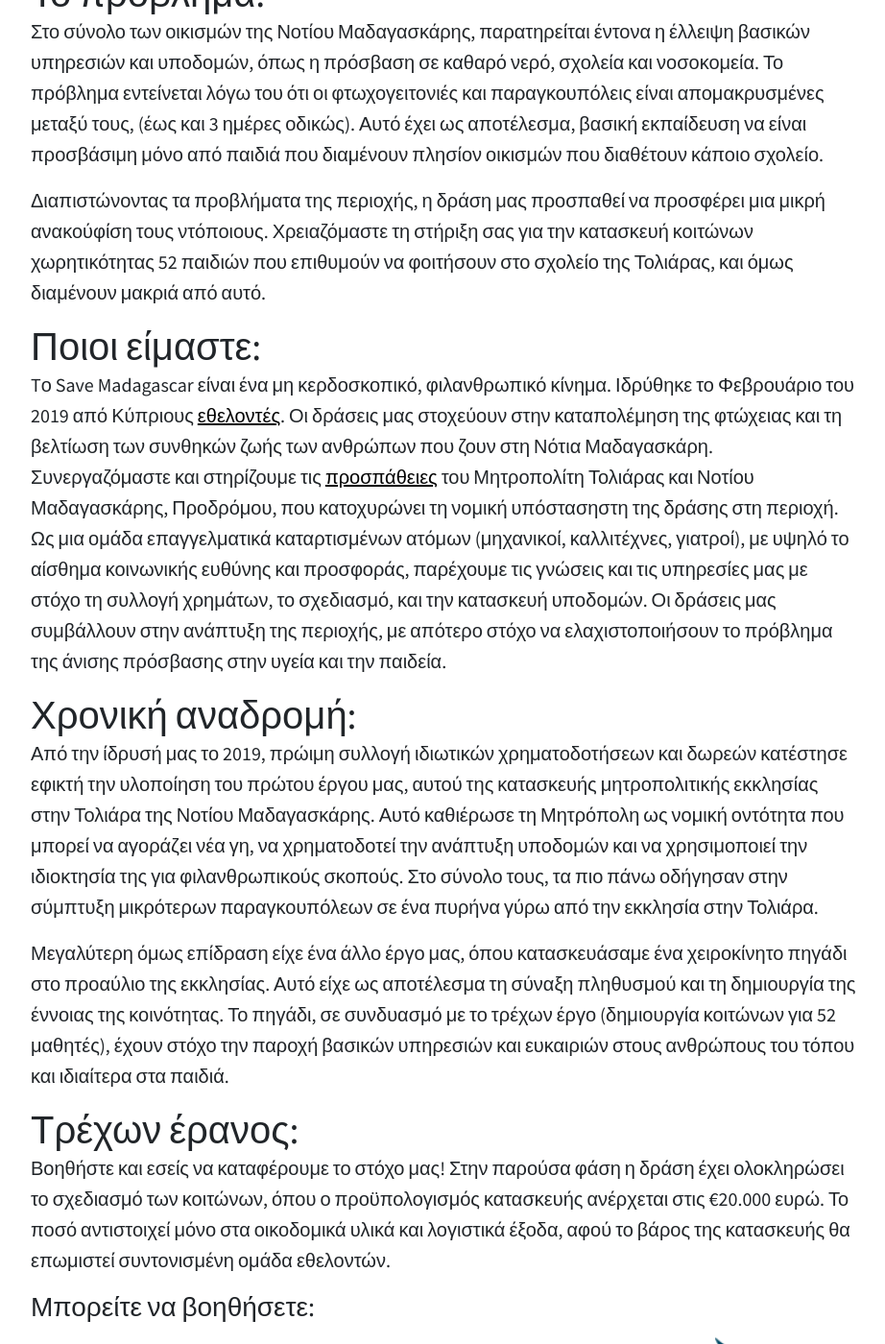
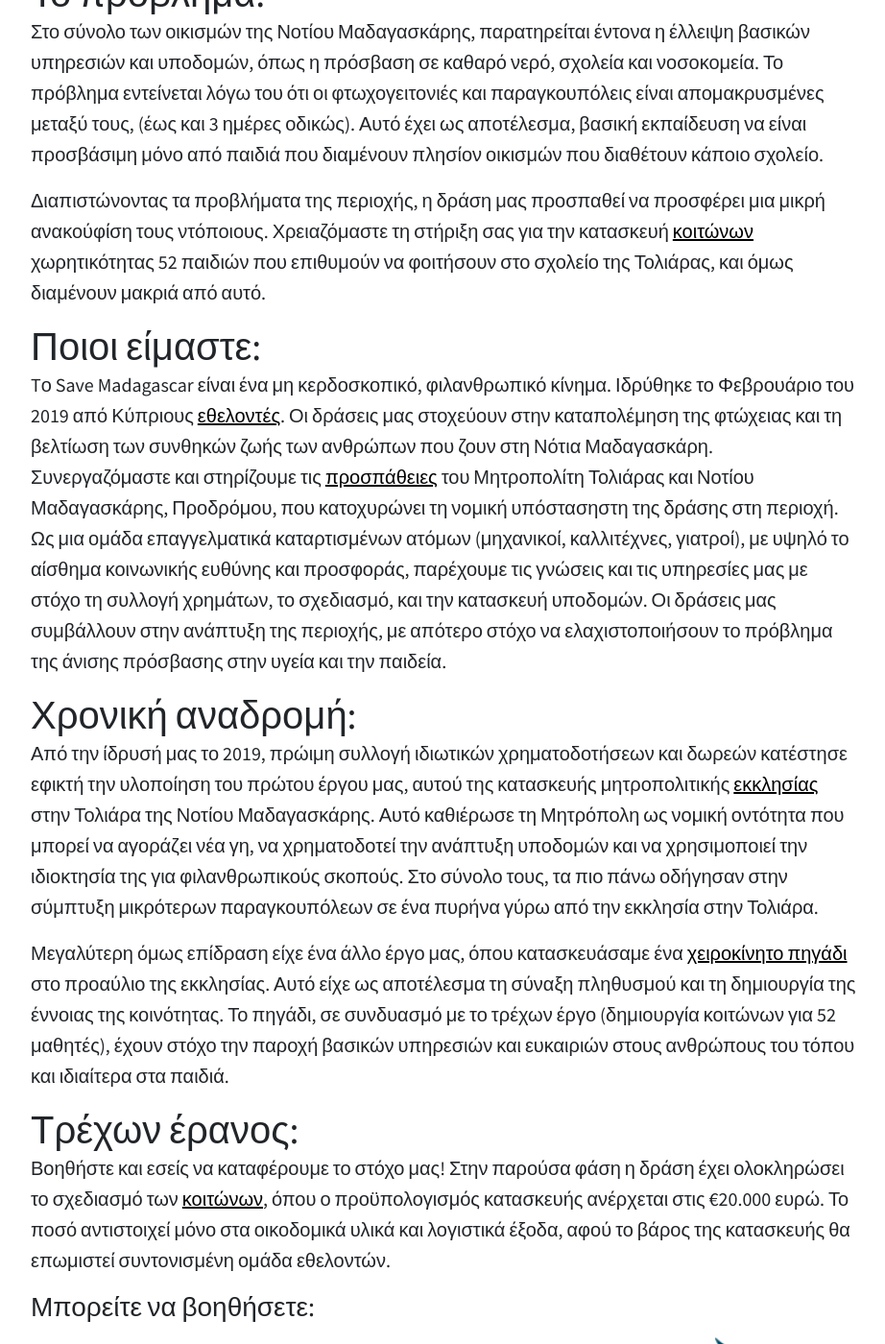
Before and after one commit to at07cm1/smadagascar_site, a Jekyll site: the page built from index.html, in a window 1280 px wide and 1400 px high, scrolled down 585 px. Shown: the whole window at 96% size, without its empty margins (178-1100 px from the left). Built offline with Jekyll 4.4.1, drawn with Linux system fonts in a browser that asks for light colours; some of the changed lines change nothing that is shown; some of the changed text lies outside the part shown.

Commit message:
added links in home

```diff
--- a/index.html
+++ b/index.html
@@ -12,14 +12,14 @@ fb_description: "Tο Save Madagascar είναι μια μη κερδοσκοπι
 <div class="container">
 	<h1>Το πρόβλημα:</h1>
 	<p>Στο σύνολο των οικισμών της Νοτίου Μαδαγασκάρης, παρατηρείται έντονα η έλλειψη βασικών υπηρεσιών και υποδομών, όπως η πρόσβαση σε καθαρό νερό, σχολεία και νοσοκομεία. Το πρόβλημα εντείνεται λόγω του ότι οι φτωχογειτονιές και παραγκουπόλεις είναι απομακρυσμένες μεταξύ τους, (έως και 3 ημέρες οδικώς). Αυτό έχει ως αποτέλεσμα, βασική εκπαίδευση να είναι προσβάσιμη μόνο από παιδιά που διαμένουν πλησίον οικισμών που διαθέτουν κάποιο σχολείο.</p>
-	<p>Διαπιστώνοντας τα προβλήματα της περιοχής, η δράση μας προσπαθεί να προσφέρει μια μικρή ανακούφίση τους ντόποιους. Χρειαζόμαστε τη στήριξη σας για την κατασκευή κοιτώνων χωρητικότητας 52 παιδιών που επιθυμούν να φοιτήσουν στο σχολείο της Τολιάρας, και όμως διαμένουν μακριά από αυτό.</p>
+	<p>Διαπιστώνοντας τα προβλήματα της περιοχής, η δράση μας προσπαθεί να προσφέρει μια μικρή ανακούφίση τους ντόποιους. Χρειαζόμαστε τη στήριξη σας για την κατασκευή <a href="{% post_url 2020-12-17-dormitories_gr %}">κοιτώνων</a> χωρητικότητας 52 παιδιών που επιθυμούν να φοιτήσουν στο σχολείο της Τολιάρας, και όμως διαμένουν μακριά από αυτό.</p>
 	<h1>Ποιοι είμαστε:</h1>
 	<p>Tο Save Madagascar είναι ένα μη κερδοσκοπικό, φιλανθρωπικό κίνημα. Ιδρύθηκε το Φεβρουάριο του 2019 από Κύπριους <a href="{% link about_gr.html %}">εθελοντές</a>. Οι δράσεις μας στοχεύουν στην καταπολέμηση της φτώχειας και τη βελτίωση των συνθηκών ζωής των ανθρώπων που ζουν στη Νότια Μαδαγασκάρη. Συνεργαζόμαστε και στηρίζουμε τις <a href="https://www.facebook.com/missioninsouthMadagascar/">προσπάθειες</a> του Μητροπολίτη Τολιάρας και Νοτίου Μαδαγασκάρης, Προδρόμου, που κατοχυρώνει τη νομική υπόστασηστη της δράσης στη περιοχή. Ως μια ομάδα επαγγελματικά καταρτισμένων ατόμων (μηχανικοί, καλλιτέχνες, γιατροί), με υψηλό το αίσθημα κοινωνικής ευθύνης και προσφοράς, παρέχουμε τις γνώσεις και τις υπηρεσίες μας με στόχο τη συλλογή χρημάτων, το σχεδιασμό, και την κατασκευή υποδομών. Οι δράσεις μας συμβάλλουν στην ανάπτυξη της περιοχής, με απότερο στόχο να ελαχιστοποιήσουν το πρόβλημα της άνισης πρόσβασης στην υγεία και την παιδεία.</p>
 	<h1>Χρονική αναδρομή:</h1>
-	<p>Από την ίδρυσή μας το 2019, πρώιμη συλλογή ιδιωτικών χρηματοδοτήσεων και δωρεών κατέστησε εφικτή την υλοποίηση του πρώτου έργου μας, αυτού της κατασκευής μητροπολιτικής εκκλησίας στην Τολιάρα της Νοτίου Μαδαγασκάρης. Αυτό καθιέρωσε τη Μητρόπολη ως νομική οντότητα που μπορεί να αγοράζει νέα γη, να χρηματοδοτεί την ανάπτυξη υποδομών και να χρησιμοποιεί την ιδιοκτησία της για φιλανθρωπικούς σκοπούς. Στο σύνολο τους, τα πιο πάνω οδήγησαν στην σύμπτυξη μικρότερων παραγκουπόλεων σε ένα πυρήνα γύρω από την εκκλησία στην Τολιάρα.</p>
-	<p>Μεγαλύτερη όμως επίδραση είχε ένα άλλο έργο μας, όπου κατασκευάσαμε ένα χειροκίνητο πηγάδι στο προαύλιο της εκκλησίας. Αυτό είχε ως αποτέλεσμα τη σύναξη πληθυσμού και τη δημιουργία της έννοιας της κοινότητας. Το πηγάδι, σε συνδυασμό με το τρέχων έργο (δημιουργία κοιτώνων για 52 μαθητές), έχουν στόχο την παροχή βασικών υπηρεσιών και ευκαιριών στους ανθρώπους του τόπου και ιδιαίτερα στα παιδιά.</p>
+	<p>Από την ίδρυσή μας το 2019, πρώιμη συλλογή ιδιωτικών χρηματοδοτήσεων και δωρεών κατέστησε εφικτή την υλοποίηση του πρώτου έργου μας, αυτού της κατασκευής μητροπολιτικής <a href="{% post_url 2019-02-13-metropolitan_church_of_Toliara_gr %}">εκκλησίας</a> στην Τολιάρα της Νοτίου Μαδαγασκάρης. Αυτό καθιέρωσε τη Μητρόπολη ως νομική οντότητα που μπορεί να αγοράζει νέα γη, να χρηματοδοτεί την ανάπτυξη υποδομών και να χρησιμοποιεί την ιδιοκτησία της για φιλανθρωπικούς σκοπούς. Στο σύνολο τους, τα πιο πάνω οδήγησαν στην σύμπτυξη μικρότερων παραγκουπόλεων σε ένα πυρήνα γύρω από την εκκλησία στην Τολιάρα.</p>
+	<p>Μεγαλύτερη όμως επίδραση είχε ένα άλλο έργο μας, όπου κατασκευάσαμε ένα <a href="{% post_url 2019-02-01-water_pump_well_gr %}">χειροκίνητο πηγάδι</a> στο προαύλιο της εκκλησίας. Αυτό είχε ως αποτέλεσμα τη σύναξη πληθυσμού και τη δημιουργία της έννοιας της κοινότητας. Το πηγάδι, σε συνδυασμό με το τρέχων έργο (δημιουργία κοιτώνων για 52 μαθητές), έχουν στόχο την παροχή βασικών υπηρεσιών και ευκαιριών στους ανθρώπους του τόπου και ιδιαίτερα στα παιδιά.</p>
 	<h1>Τρέχων έρανος:</h1>
-	<p>Βοηθήστε και εσείς να καταφέρουμε το στόχο μας! Στην παρούσα φάση η δράση έχει ολοκληρώσει το σχεδιασμό των κοιτώνων, όπου ο προϋπολογισμός κατασκευής ανέρχεται στις €20.000 ευρώ. Το ποσό αντιστοιχεί μόνο στα οικοδομικά υλικά και λογιστικά έξοδα, αφού το βάρος της κατασκευής θα επωμιστεί συντονισμένη ομάδα εθελοντών.</p>
+	<p>Βοηθήστε και εσείς να καταφέρουμε το στόχο μας! Στην παρούσα φάση η δράση έχει ολοκληρώσει το σχεδιασμό των <a href="{% post_url 2020-12-17-dormitories_gr %}">κοιτώνων</a>, όπου ο προϋπολογισμός κατασκευής ανέρχεται στις €20.000 ευρώ. Το ποσό αντιστοιχεί μόνο στα οικοδομικά υλικά και λογιστικά έξοδα, αφού το βάρος της κατασκευής θα επωμιστεί συντονισμένη ομάδα εθελοντών.</p>
 	<h3>Μπορείτε να βοηθήσετε:</h3>
 	<p>
 	Γινόμενοι δωρητές στην <a href='https://gogetfunding.com/savemadagascar/'>πλατφόρμα κοινωνικής προσφοράς και χρηματοδότησης</a>.
@@ -32,7 +32,7 @@ fb_description: "Tο Save Madagascar είναι μια μη κερδοσκοπι
 	<p>Πιστεύουμε στη δύναμη που έχει ο κόσμος να κάνει την αλλαγή που θέλει να δει. Ελπίζουμε στην επιτυχή δημιουργία των κοιτώνων στην Τολιάρα, με στόχο πάντα την βελτίωση των συνθηκών ζωής αυτών που έχουν ευνοηθεί λίγότερο από τη ζωή. Ευελπιστούμε να βελτιώσουμε την παιδεία, υγεία και πρόσβαση σε καθαρό νερό για τις περιοχές αυτές.</p>
 	<p>Ο μόνος τρόπος είναι με δράσεις. Ατομικές ή συλλογικές.</p>
 	<p>Κάθε μικρή βοήθεια είναι μεγάλη. Γίνει και εσύ μέλος της αλυσίδας μας.<br>
-		Βοήθησε κάποιους που πραγματικά σε χρειάζονται!</p>
+		<a href="https://gogetfunding.com/savemadagascar/">Βοήθησε</a> κάποιους που πραγματικά σε χρειάζονται!</p>
 </div>
 <div class="spacing">
 	<div class="videoWrapper">
```
